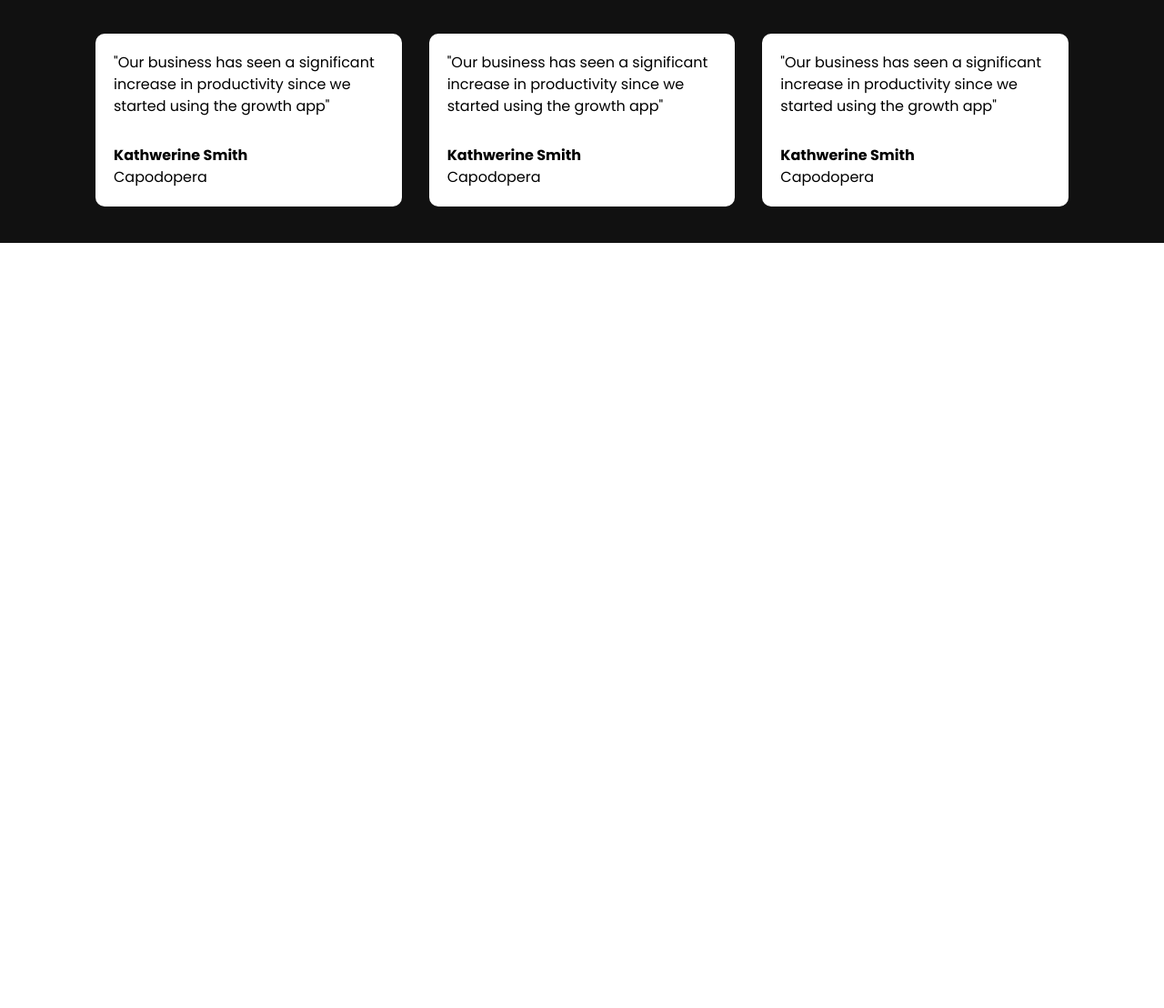
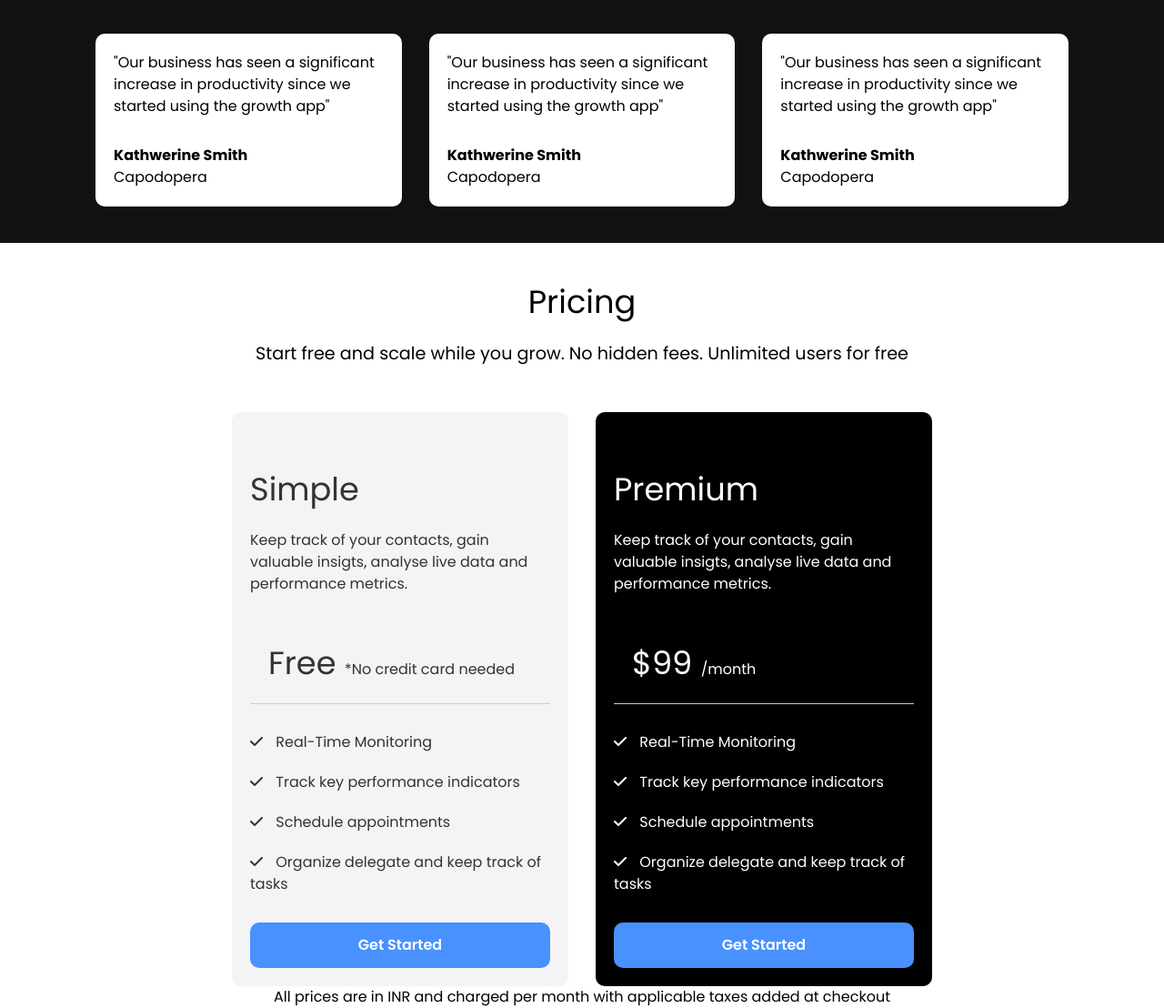
Before and after one commit to visheshgubrani/saas-landing-page, a plain HTML site: page index.html in a window 1280 px wide. Shown: the part 1689-2797 px from the top of the page at 91% size. Before the commit the page ends 1956 px from the top, so only its background shows below. Drawn offline with Linux system fonts and the light colour scheme.

Commit message:
added pricing

```diff
--- a/index.html
+++ b/index.html
@@ -122,6 +122,78 @@
       </div>
     </section>
 
+    <section class="pricing">
+      <div class="container-sm">
+        <h3 class="pricing-heading text-xl text-center">Pricing</h3>
+        <p class="pricing-subheading text-md text-center">
+          Start free and scale while you grow. No hidden fees. Unlimited users
+          for free
+        </p>
+        <div class="pricing-grid">
+          <!-- Pricing Card 1 -->
+          <div class="card bg-light">
+            <div class="pricing-card-header">
+              <h4 class="pricing-heading text-xl">Simple</h4>
+              <p class="pricing-card-subheading">
+                Keep track of your contacts, gain valuable insigts, analyse live
+                data and performance metrics.
+              </p>
+              <p class="pricing-card-price">
+                <span class="text-xl"> Free </span>
+                *No credit card needed
+              </p>
+            </div>
+            <div class="pricing-card-body">
+              <ul>
+                <li><i class="fas fa-check"></i> Real-Time Monitoring</li>
+                <li>
+                  <i class="fas fa-check"></i> Track key performance indicators
+                </li>
+                <li><i class="fas fa-check"></i> Schedule appointments</li>
+                <li>
+                  <i class="fas fa-check"></i> Organize delegate and keep track
+                  of tasks
+                </li>
+              </ul>
+              <a href="#" class="btn btn-primary btn-block"> Get Started </a>
+            </div>
+          </div>
+          <!-- Pricing Card 2 -->
+          <div class="card bg-black">
+            <div class="pricing-card-header">
+              <h4 class="pricing-heading text-xl">Premium</h4>
+              <p class="pricing-card-subheading">
+                Keep track of your contacts, gain valuable insigts, analyse live
+                data and performance metrics.
+              </p>
+              <p class="pricing-card-price">
+                <span class="text-xl"> $99 </span>
+                /month
+              </p>
+            </div>
+            <div class="pricing-card-body">
+              <ul>
+                <li><i class="fas fa-check"></i> Real-Time Monitoring</li>
+                <li>
+                  <i class="fas fa-check"></i> Track key performance indicators
+                </li>
+                <li><i class="fas fa-check"></i> Schedule appointments</li>
+                <li>
+                  <i class="fas fa-check"></i> Organize delegate and keep track
+                  of tasks
+                </li>
+              </ul>
+              <a href="#" class="btn btn-primary btn-block"> Get Started </a>
+            </div>
+          </div>
+        </div>
+        <p class="pricing-footer text-center">
+          All prices are in INR and charged per month with applicable taxes
+          added at checkout
+        </p>
+      </div>
+    </section>
+
     <script src="js/main.js"></script>
   </body>
 </html>
--- a/styles/style.css
+++ b/styles/style.css
@@ -122,6 +122,36 @@ img {
   font-weight: bold;
 }
 
+/* Pricing Section */
+.pricing-grid {
+  display: grid;
+  grid-template-columns: repeat(2, 1fr);
+  margin-top: 50px;
+  gap: 30px;
+}
+
+.pricing .pricing-card-subheading {
+  margin-bottom: 30px;
+}
+
+.pricing .pricing-card-price {
+  margin-bottom: 30px;
+  padding: 20px;
+  border-bottom: 1px solid #ccc;
+}
+
+.pricing ul {
+  margin: 30px 0;
+}
+
+.pricing ul li {
+  margin-bottom: 20px;
+}
+
+.pricing ul li i {
+  margin-right: 10px;
+}
+
 /* Utility Classes */
 .container {
   max-width: 1100px;
@@ -135,6 +165,14 @@ img {
   padding: 0 15px;
 }
 
+/* Card */
+.card {
+  background: #fff;
+  color: #000;
+  border-radius: 10px;
+  padding: 20px;
+}
+
 /* Buttons */
 .btn {
   display: inline-block;
@@ -146,6 +184,7 @@ img {
   border: none;
   border-radius: 10px;
   cursor: pointer;
+  text-align: center;
   transition: 0.5s;
 }
 
@@ -228,11 +267,3 @@ img {
   background: #000;
   color: #fff;
 }
-
-/* Card */
-.card {
-  background: #fff;
-  color: #000;
-  border-radius: 10px;
-  padding: 20px;
-}
```
